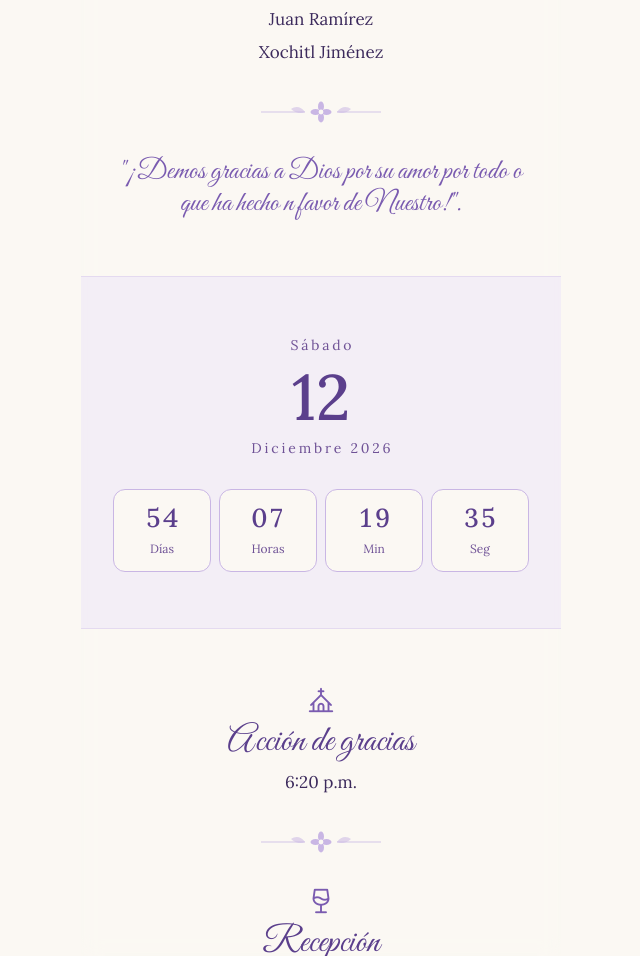
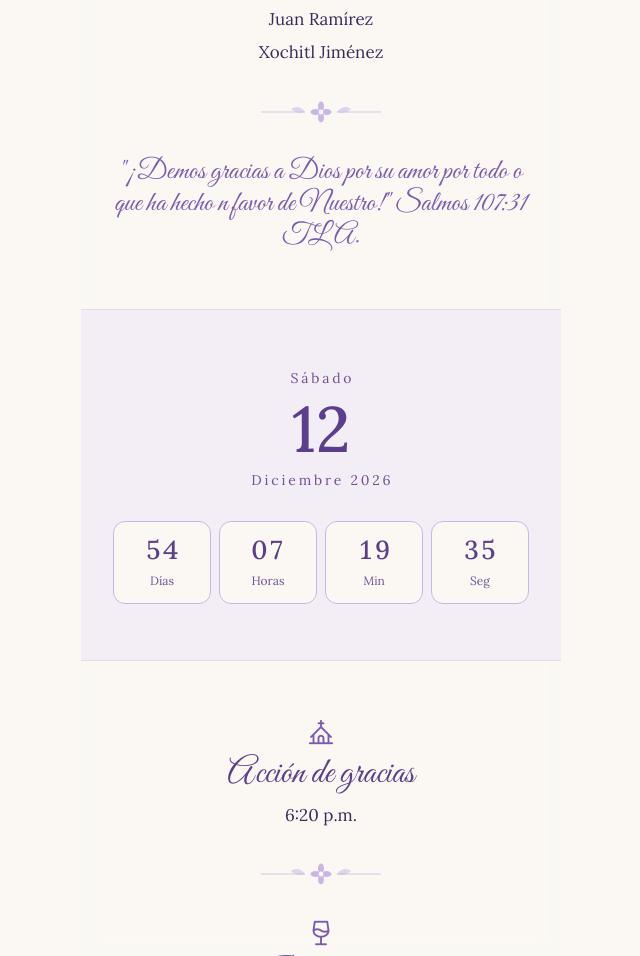
Before and after one commit to lalonsheera-ctrl/xv-janet-jahdai, a plain HTML site: page index.html in a window 1280 px wide. Shown: the part 1662-2618 px from the top of the page, without its empty margins (319-959 px from the left). Drawn offline with Linux system fonts and the light colour scheme.

Commit message:
Add citation to Psalm 107:31 in index.html

```diff
--- a/index.html
+++ b/index.html
@@ -75,7 +75,7 @@
       <h2 class="cursiva">Con el amor de mis padres</h2>
       <p class="nombres">Juan Ramírez<br>Xochitl Jiménez</p>
       <svg class="adorno" aria-hidden="true"><use href="#flor"/></svg>
-      <p class="cursiva cursiva--suave">"¡Demos gracias a Dios por su amor por todo o que ha hecho n favor de Nuestro!".</p>
+      <p class="cursiva cursiva--suave">"¡Demos gracias a Dios por su amor por todo o que ha hecho n favor de Nuestro!" Salmos 107:31 TLA.</p>
     </section>
 
     <!-- 4. Fecha y cuenta regresiva -->
```
